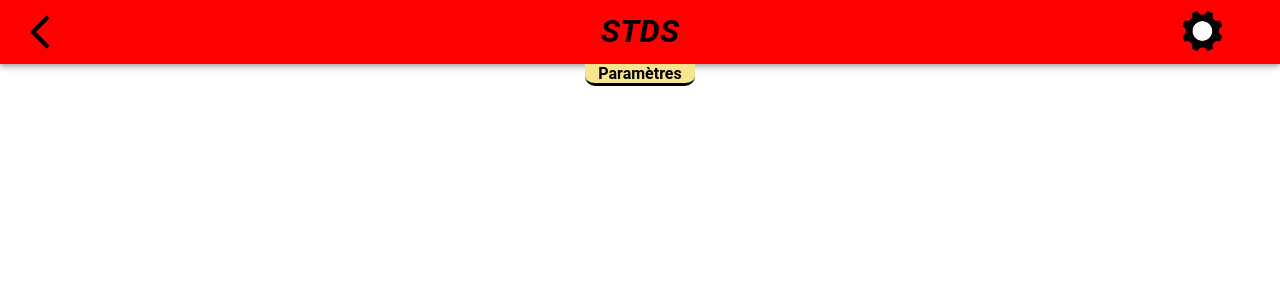
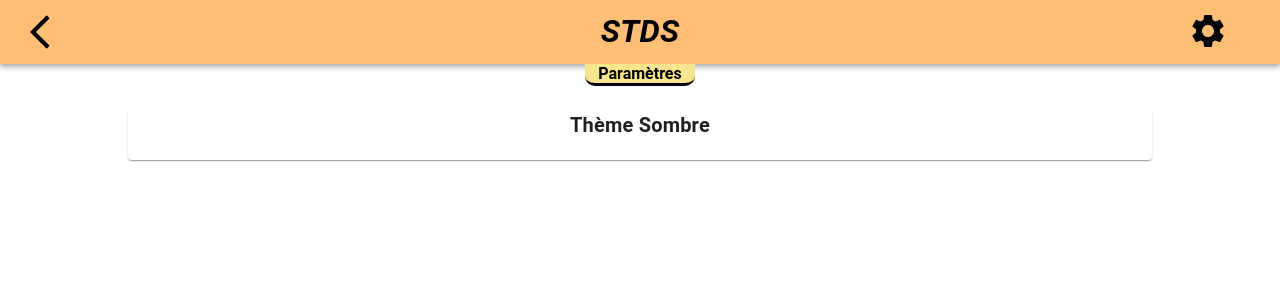
Before and after one commit to Falsimane/SAE-ALT-S3-Dev-22-23-STDS-3B-Equipe-4, a React (Create React App) app in the folder Application/stds-app/: page /parametres in a window 1280 px wide. Shown: the top 300 px of the page. Built offline with nearby package versions, Linux system fonts and the light colour scheme; no server answers.

Commit message:
remplacement logo + debut mise en page paramètres ref #29

```diff
--- a/Application/stds-app/src/pages/Header.tsx
+++ b/Application/stds-app/src/pages/Header.tsx
@@ -12,6 +12,7 @@ import {useMediaQuery} from "@mui/material";
 import {ArrowBackIosNew} from "@mui/icons-material";
 import {IonHeader} from "@ionic/react";
 import CardActionArea from "@mui/material/CardActionArea";
+import SettingsIcon from '@mui/icons-material/Settings';
 
 function HeaderPage(props: {page:string; dimensionsTitre:number}) {
     const [anchorEl, setAnchorEl] = React.useState<null | HTMLElement>(null);
@@ -43,7 +44,7 @@ function HeaderPage(props: {page:string; dimensionsTitre:number}) {
     return (
         <Box sx={{marginBottom: 3}}>
             <AppBar sx={{position: "static", backgroundColor: "#ffbe76"}}>
-                <Toolbar sx={{backgroundColor:"red"}}>
+                <Toolbar >
                     {(selectedAccueil || selectedMaintenance) ?
                         (
                             isPhoneOrTablet ? ( <></>
@@ -96,7 +97,8 @@ function HeaderPage(props: {page:string; dimensionsTitre:number}) {
 
                     <Box sx= {{width: 70,position: "absolute", right: '2%', mr: 2, zIndex: 1}}>
                         <CardActionArea onClick={openParam}>
-                            <img src={require('../images/parametres.png')} alt={""}/>
+                            <SettingsIcon sx={{color:"#000", width:80, height:40}}>
+                            </SettingsIcon>
                         </CardActionArea>
                     </Box>
 
--- a/Application/stds-app/src/pages/Parametres.tsx
+++ b/Application/stds-app/src/pages/Parametres.tsx
@@ -1,5 +1,6 @@
 import Box from "@mui/material/Box";
 import Typography from "@mui/material/Typography";
+import Card from "@mui/material/Card";
 import {IonContent, IonPage, IonRefresher, IonRefresherContent} from "@ionic/react";
 import Header from "./Header";
 import * as React from "react";
@@ -23,6 +24,18 @@ export default function Puissance() {
                     <IonRefresherContent></IonRefresherContent>
                 </IonRefresher>
 
+                <Box sx={{ display: "flex" ,justifyContent: "center"}}>
+                    <Card sx={{width:"80%",height:50, justifyItems:"center"}}>
+                        <Typography sx={{
+                            fontWeight: "bold",
+                            fontSize: 20,
+                            position: "relative",
+                            jusitifyContent:"center"
+                            }}>
+                            Thème Sombre
+                        </Typography>
+                    </Card>
+                </Box>
             </IonContent>
         </IonPage>
     );
```
